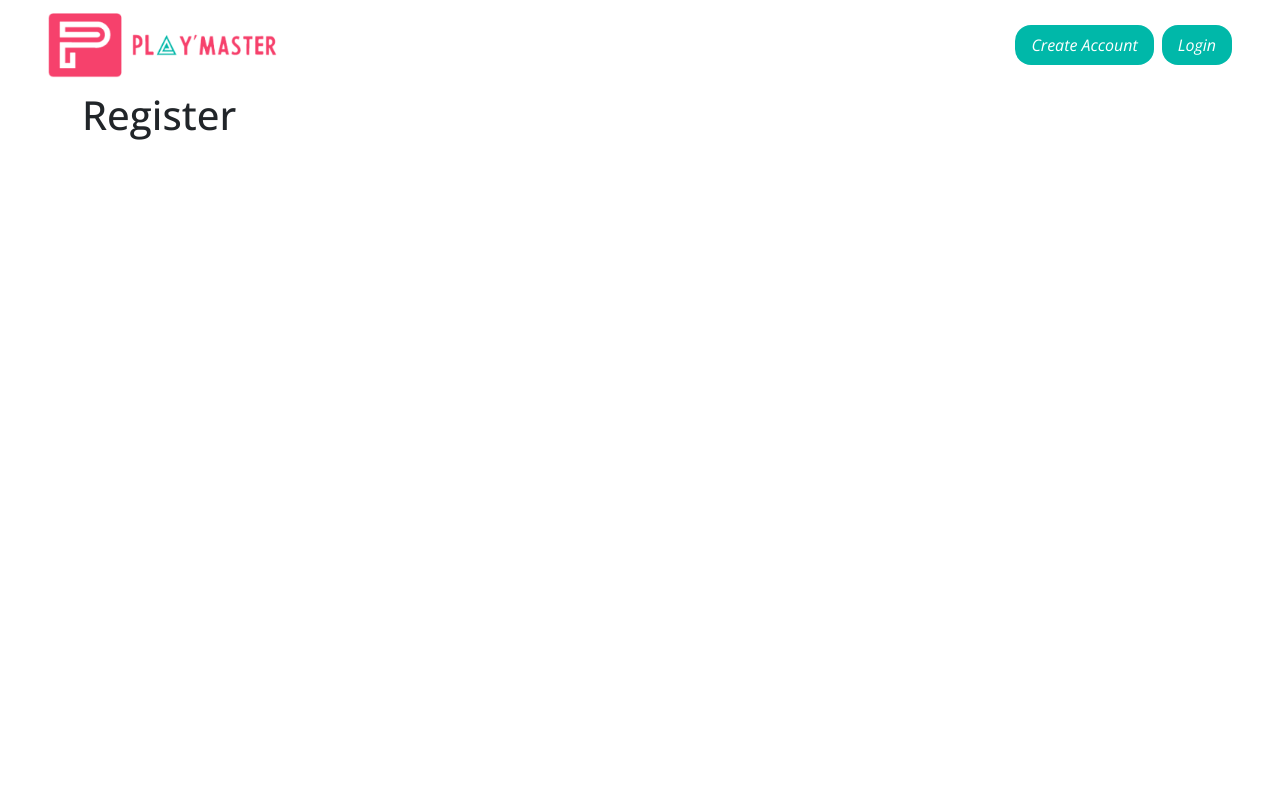
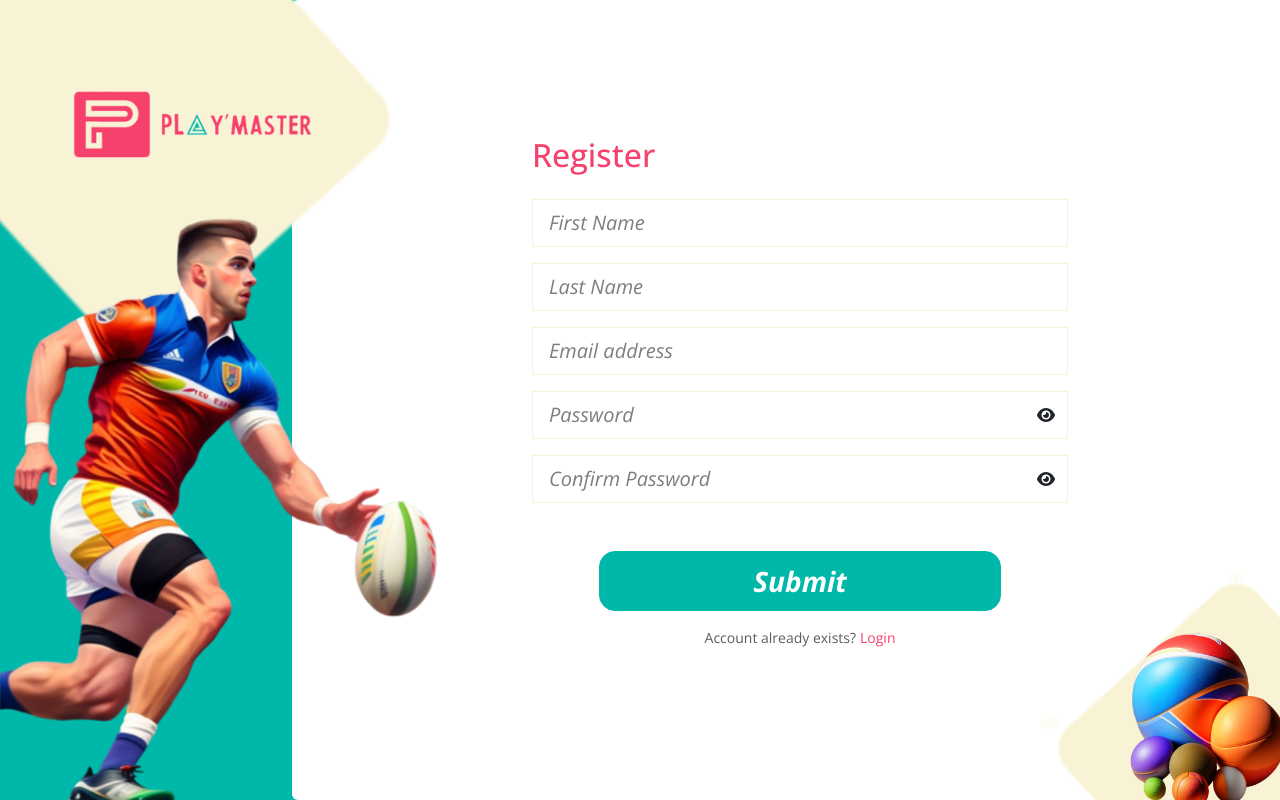
Before and after one commit to nik10-mah/play-master, a React app: page /register in a window 1280 px wide. Built offline with nearby package versions, Linux system fonts and the light colour scheme.

Commit message:
added register component and links

```diff
--- a/src/components/App.jsx
+++ b/src/components/App.jsx
@@ -4,13 +4,11 @@ import { Route, BrowserRouter as Router, Routes } from "react-router-dom";
 import './Icons';
 import Home from "./home/Home";
 import Login from "./account/Login";
-import Header from "./layouts/Header";
 import Register from "./account/Register";
 import ForgotPassword from "./account/ForgotPassword";
 const App = () => {
   return (
     <Router>
-       <Header/>
       <Routes>
         <Route exact path="/" element={<Home />} />
         <Route path="/login" element={<Login />} />
--- a/src/components/account/ForgotPassword.jsx
+++ b/src/components/account/ForgotPassword.jsx
@@ -1,5 +1,5 @@
 import React from "react";
-import { Row, Col, Card, Button, Form } from "react-bootstrap";
+import { Row, Col, Card, Button, Form, Nav } from "react-bootstrap";
 import sbgt from "../../sportsbg.svg";
 import ballsbg from "../../ballsbg.svg";
 const ForgotPassword = () => {
@@ -26,7 +26,7 @@ const ForgotPassword = () => {
             <p className="text-secondary">Welcome back</p>
             <Form>
               <Form.Group className="mb-3" controlId="formBasicEmail">
-                <Form.Control type="email" className="form-control-lg rounded-0"  placeholder="Email address" />
+                <Form.Control type="email" className="form-control-lg rounded-0 border border-warning"  placeholder="Email address" />
               </Form.Group>
 
               <Row className="g-0  mt-5 justify-content-center">
@@ -39,8 +39,8 @@ const ForgotPassword = () => {
                     return to the field
                   </Button>
                   <Form.Group className="my-3 text-center">
-                    <Form.Text className="text-muted">
-                      Not have a account? Create here
+                    <Form.Text className="text-muted d-flex align-items-center justify-content-center">
+                      Not have an account? <Nav.Link className="ps-1 text-primary" href="/register">Create here</Nav.Link>
                     </Form.Text>
                   </Form.Group>
                 </Col>
--- a/src/components/account/Login.jsx
+++ b/src/components/account/Login.jsx
@@ -1,6 +1,6 @@
 import React from "react";
 import { FontAwesomeIcon } from "@fortawesome/react-fontawesome";
-import { Row, Col, Card, Button, InputGroup, Form } from "react-bootstrap";
+import { Row, Col, Card, Button, InputGroup, Form, Nav } from "react-bootstrap";
 import sbgt from "../../sportsbg.svg";
 import ballsbg from "../../ballsbg.svg";
 
@@ -28,18 +28,18 @@ const Login = () => {
             <p className="text-secondary">Welcome back</p>
             <Form>
               <Form.Group className="mb-3" controlId="formBasicEmail">
-                <Form.Control  className="form-control-lg rounded-0" type="email" placeholder="Email address" />
+                <Form.Control  className="form-control-lg rounded-0 border border-warning" type="email" placeholder="Email address" />
               </Form.Group>
 
               <Form.Group className="mb-3" controlId="formBasicPassword">
                 <InputGroup className="mb-3">
                   <Form.Control
                     type="password"
-                    className="border-end-0 form-control-lg rounded-0"
+                    className="border-end-0 form-control-lg rounded-0 border border-warning"
                     placeholder="Password"
                   />
                   <InputGroup.Text
-                    className="border-start-0 bg-transparent"
+                    className="border-start-0 bg-transparent rounded-0 border border-warning"
                     id="basic-addon1"
                   >
                     {" "}
@@ -57,8 +57,8 @@ const Login = () => {
                     return to the field
                   </Button>
                   <Form.Group className="my-3 text-center">
-                    <Form.Text className="text-muted">
-                      Not have a account? Create here
+                    <Form.Text className="text-muted d-flex align-items-center justify-content-center">
+                      Not have an account? <Nav.Link className="ps-1 text-primary" href="/register">Create here</Nav.Link>
                     </Form.Text>
                   </Form.Group>
                 </Col>
@@ -68,9 +68,8 @@ const Login = () => {
 
           </Col>
           <Form.Group className="my-1 text-center">
-                <Form.Text className="text-primary fst-italic fs-4">
-                  Email Or Password Incorrect ! Forgot Your Password?{" "}
-                  <span className="text-secondary">Reset password</span>
+                <Form.Text className="text-primary fst-italic fs-4 d-flex align-items-center justify-content-center">
+                  Email Or Password Incorrect ! Forgot Your Password?<Nav.Link className="text-secondary ms-1" href="/ForgotPassword">Reset password</Nav.Link>
                 </Form.Text>
               </Form.Group>
         </Row>
--- a/src/components/account/Register.jsx
+++ b/src/components/account/Register.jsx
@@ -1,10 +1,102 @@
-import React from 'react'
-import { Container } from 'react-bootstrap'
+import React from "react";
+import { FontAwesomeIcon } from "@fortawesome/react-fontawesome";
+import { Row, Col, Card, Button, InputGroup, Form, Nav } from "react-bootstrap";
+import sbgt from "../../sportsbg.svg";
+import ballsbg from "../../ballsbg.svg";
+
 const Register = () => {
   return (
-    <Container>
-        <h1>Register</h1>
-    </Container>
+    <Row className="g-0">
+      <Col md={3} xs={12} className="p-0 bg-secondary">
+        <Card className="vh-100 ps-0 ms-0 bg-secondary mt-0 pt-0 pb-0 mb-0 border-0 me-5  position-relative">
+          <img
+            src={sbgt}
+            className=" h-100 position-absolute bottom-0 z-2 top-0 end-0  start-0"
+            alt="sports background"
+          />
+        </Card>
+      </Col>
+      <Col
+        md={9}
+        xs={12}
+        className="d-flex justify-content-center align-items-md-center mt-3 mt-md-0 vh-100 position-relative"
+      >
+        <Card className="vh-100 w-25 divider-bg border-0 position-absolute"></Card>
+        <Row className="d-flex justify-content-center w-100 z-3">
+          <Col md={7}>
+            <h2 className="text-primary mb-4">Register</h2>
+            <Form>
+              <Form.Group className="mb-3" controlId="formBasicFirstName">
+                <Form.Control  className="form-control-lg rounded-0 border border-warning" type="text" placeholder="First Name" />
+              </Form.Group>
+              <Form.Group className="mb-3" controlId="formBasicLastName">
+                <Form.Control  className="form-control-lg rounded-0 border border-warning" type="text" placeholder="Last Name" />
+              </Form.Group>
+              <Form.Group className="mb-3" controlId="formBasicEmail">
+                <Form.Control  className="form-control-lg rounded-0 border border-warning" type="email" placeholder="Email address" />
+              </Form.Group>
+              <Form.Group className="mb-3" controlId="formBasicPassword">
+                <InputGroup className="mb-3">
+                  <Form.Control
+                    type="password"
+                    className="border-end-0 form-control-lg rounded-0 border border-warning"
+                    placeholder="Password"
+                  />
+                  <InputGroup.Text
+                    className="border-start-0 bg-transparent rounded-0 border border-warning"
+                    id="basic-addon1"
+                  >
+                    {" "}
+                    <FontAwesomeIcon icon="fa-eye" />
+                  </InputGroup.Text>
+                </InputGroup>
+              </Form.Group>
+              <Form.Group className="mb-3" controlId="formBasicConfirmPassword">
+                <InputGroup className="mb-3">
+                  <Form.Control
+                    type="password"
+                    className="border-end-0 form-control-lg rounded-0 border border-warning"
+                    placeholder="Confirm Password"
+                  />
+                  <InputGroup.Text
+                    className="border-start-0 bg-transparent rounded-0 border border-warning"
+                    id="basic-addon1"
+                  >
+                    {" "}
+                    <FontAwesomeIcon icon="fa-eye" />
+                  </InputGroup.Text>
+                </InputGroup>
+              </Form.Group>
+              <Row className="g-0 mt-5 justify-content-center">
+                <Col md={9}>
+                  <Button
+                    variant="secondary"
+                    className="fw-bold w-100 btn-lg fs-3 rounded-4 fst-italic text-white"
+                    type="submit"
+                  >
+                    Submit
+                  </Button>
+                  <Form.Group className="my-3 text-center">
+                    <Form.Text className="text-muted d-flex align-items-center justify-content-center">
+                      Account already exists? <Nav.Link className="ps-1 text-primary" href="/login">Login</Nav.Link>
+                    </Form.Text>
+                  </Form.Group>
+                </Col>
+              </Row>
+
+            </Form>
+
+          </Col>
+        </Row>
+
+        <img
+          src={ballsbg}
+          className=" w-25 position-absolute bottom-0  end-0"
+          alt="ballsbg"
+        />
+      </Col>
+    </Row>
+
   )
 }
 
--- a/src/components/home/Home.jsx
+++ b/src/components/home/Home.jsx
@@ -4,8 +4,11 @@ import manbg from "../../manbg.svg";
 import homepagecard from "../../homepagecard.svg";
 import Background from "../../bgpatterenhome.svg";
 import headingtext from "../../headingtext.svg";
+import Header from "../layouts/Header";
 const Home = () => {
   return (
+    <>
+    <Header/>
     <Row
       className="g-0 pt-5"
       style={{
@@ -79,6 +82,7 @@ const Home = () => {
         </Card>
       </Col>
     </Row>
+    </>
   );
 };
 
--- a/src/index.scss
+++ b/src/index.scss
@@ -1,6 +1,7 @@
 $theme-colors: (
     'primary': #F6416C,
     'secondary': #00B8A9,
+    'warning': #f8f3d4,
     // 'info': teal,
     // 'danger': tomato
 );
```
